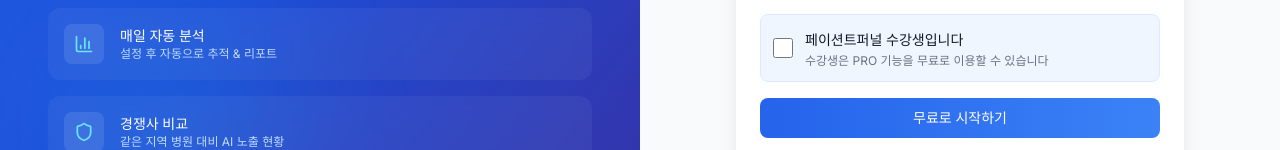
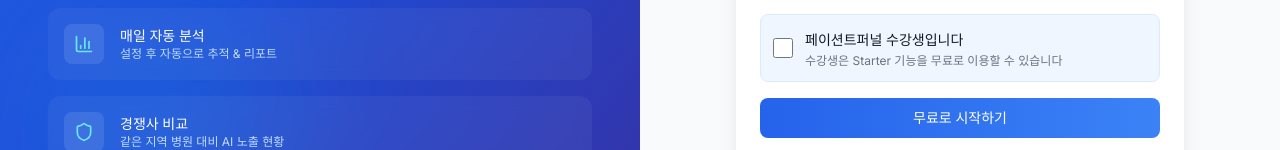
Before and after one commit to sodanstjrwns-max/patient-signal, a Next.js app in the folder apps/web/: page /register in a window 1280 px wide. Shown: the part 503-653 px from the top of the page. Built offline with nearby package versions, Linux system fonts and the light colour scheme; no server answers.

Commit message:
fix: 수강생 혜택 문구 PRO → Starter로 변경

```diff
--- a/apps/web/src/app/(auth)/register/page.tsx
+++ b/apps/web/src/app/(auth)/register/page.tsx
@@ -187,7 +187,7 @@ export default function RegisterPage() {
                     <span className="text-sm font-medium text-gray-900">
                       페이션트퍼널 수강생입니다
                     </span>
-                    <p className="text-xs text-gray-500 mt-0.5">수강생은 PRO 기능을 무료로 이용할 수 있습니다</p>
+                    <p className="text-xs text-gray-500 mt-0.5">수강생은 Starter 기능을 무료로 이용할 수 있습니다</p>
                   </div>
                 </label>
 
```
